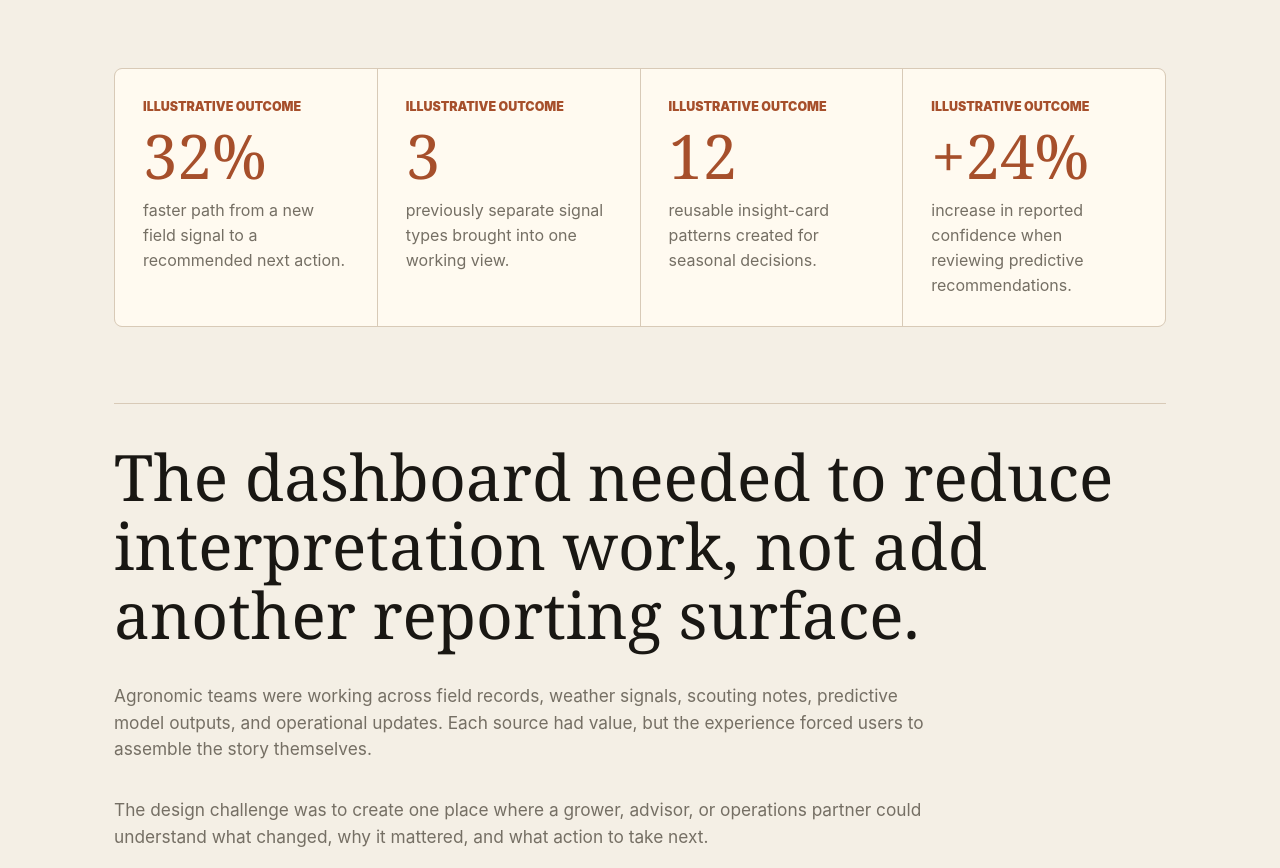
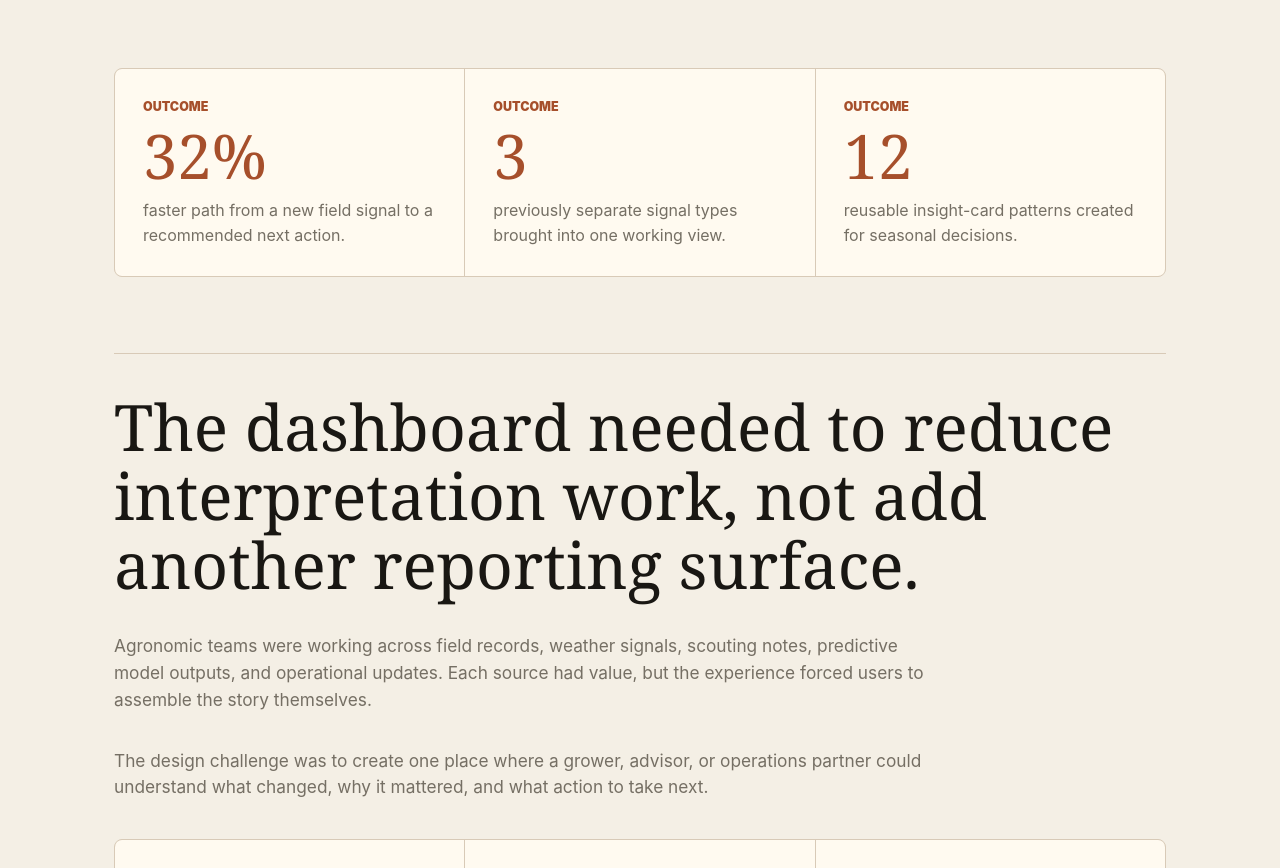
Before and after one commit to Rshea05/rshea05-portfolio, a plain HTML site: page projects/agronomic-dashboard/index.html in a window 1280 px wide. Shown: the part 1314-2182 px from the top of the page. Drawn offline with Linux system fonts and the light colour scheme.

Commit message:
updare 2

```diff
--- a/css/site.css
+++ b/css/site.css
@@ -630,7 +630,7 @@ q,
 }
 
 .project-snapshot.outcome-snapshot {
-  grid-template-columns: repeat(4, minmax(0, 1fr));
+  grid-template-columns: repeat(3, minmax(0, 1fr));
 }
 
 .project-snapshot.outcome-snapshot strong {
--- a/projects/agronomic-dashboard/index.html
+++ b/projects/agronomic-dashboard/index.html
@@ -31,26 +31,21 @@
         <img src="../../assets/agronomic-dashboard/dashboard-ai.jpg" alt="Agronomic dashboard concept showing season overview, model performance, field recommendations, data analysis, and an AI field assistant">
       </figure>
 
-      <section class="project-snapshot outcome-snapshot" aria-label="Illustrative project outcomes">
+      <section class="project-snapshot outcome-snapshot" aria-label="Project outcomes">
         <article>
-          <span>Illustrative outcome</span>
+          <span>Outcome</span>
           <strong>32%</strong>
           <p>faster path from a new field signal to a recommended next action.</p>
         </article>
         <article>
-          <span>Illustrative outcome</span>
+          <span>Outcome</span>
           <strong>3</strong>
           <p>previously separate signal types brought into one working view.</p>
         </article>
         <article>
-          <span>Illustrative outcome</span>
+          <span>Outcome</span>
           <strong>12</strong>
           <p>reusable insight-card patterns created for seasonal decisions.</p>
-        </article>
-        <article>
-          <span>Illustrative outcome</span>
-          <strong>+24%</strong>
-          <p>increase in reported confidence when reviewing predictive recommendations.</p>
         </article>
       </section>
 
```
Also changed, not shown: projects/ai-product-workflows/index.html (+4 -9 lines), projects/carbon-service-blueprint/index.html (+3 -8 lines), projects/enterprise-ux-systems/index.html (+4 -9 lines).
